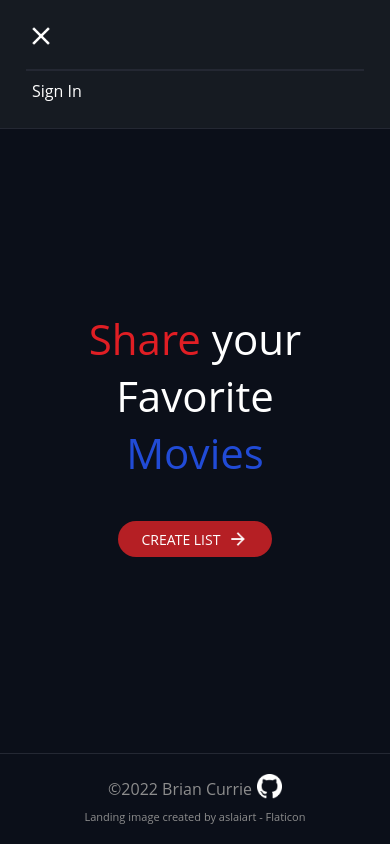
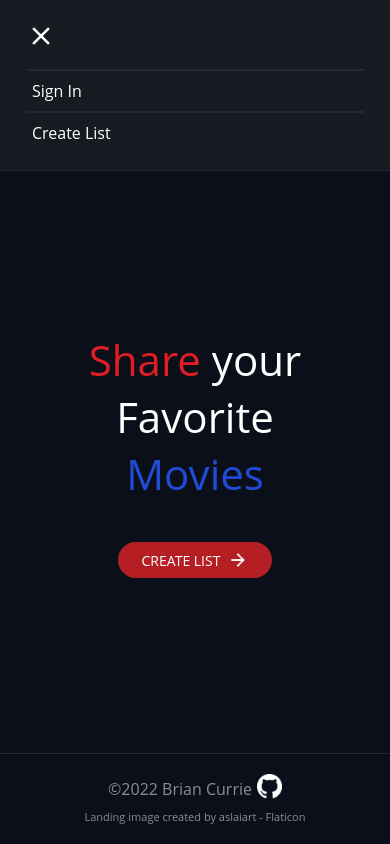
Before and after one commit to BrianCurrie/you-should-watch, a React (Create React App) app: page / in a window 390 px wide. Both pictures are taken after a click on the button 41 px from the left and 38 px from the top of the page. Built offline with nearby package versions, Linux system fonts and the light colour scheme; no server answers.

Commit message:
Create list nav button for mobile

```diff
--- a/src/components/navbar/Login.js
+++ b/src/components/navbar/Login.js
@@ -160,6 +160,13 @@ export default function Login(props) {
                         >
                             Sign In
                         </button>
+                        <hr className={style.mobileRowLine} />
+                        <button
+                            onClick={props.createListOnClick}
+                            className={style.mobileBtn}
+                        >
+                            Create List
+                        </button>
                     </div>
                 )}
             </div>
```
